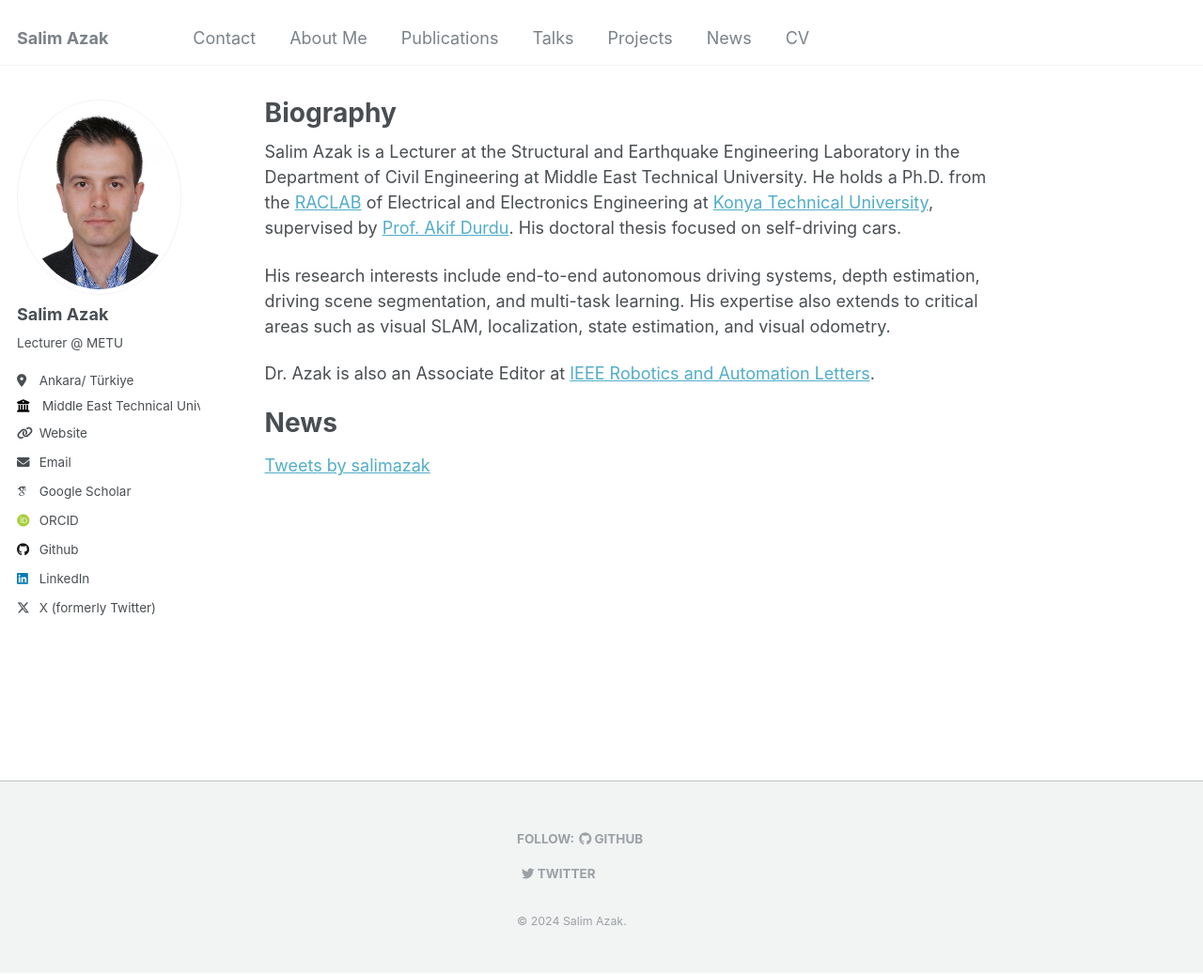
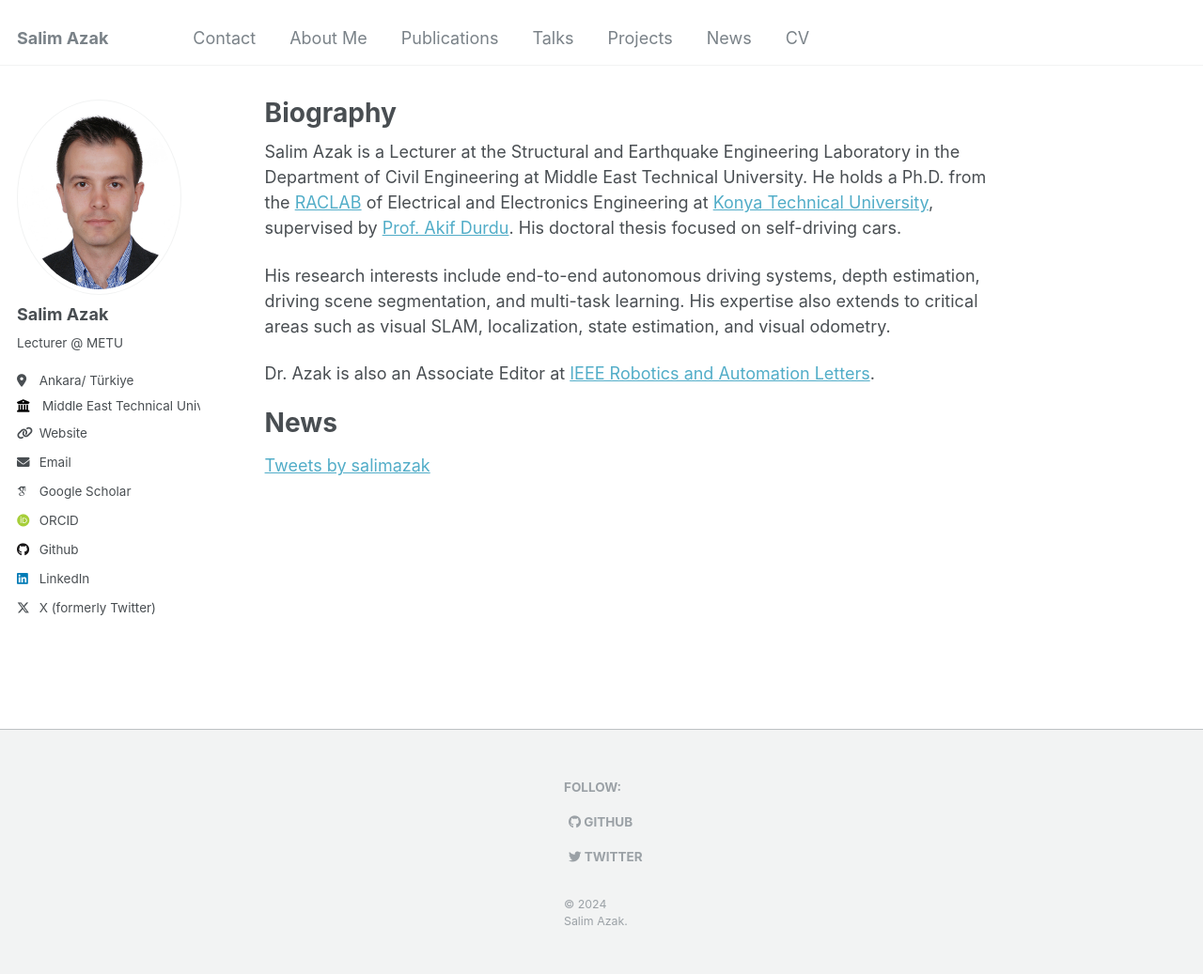
Before and after one commit to salimazak/salimazak.github.io, a Jekyll site: the page built from _pages/about.md, in a window 1280 px wide and 1037 px high. Shown: the whole window at 94% size. Built offline with Jekyll 4.4.1, drawn with Linux system fonts in a browser that asks for light colours; some web fonts are replaced; comment, search, counter and statistics services are not loaded.

Commit message:
Update main.scss

```diff
--- a/assets/css/main.scss
+++ b/assets/css/main.scss
@@ -48,13 +48,13 @@
 }
 /* Example CSS to make the footer narrower */
 .page__footer-follow {
-  max-width: 200px; /* Adjust this value as needed */
+  max-width: 100px; /* Adjust this value as needed */
   margin: 0 auto;   /* Centers the footer */
   padding: 10px;    /* Add padding for spacing */
 }
 
 .page__footer-copyright {
-  max-width: 200px; /* Adjust this value as needed */
+  max-width: 100px; /* Adjust this value as needed */
   margin: 0 auto;   /* Centers the copyright text */
   padding: 10px;    /* Add padding for spacing */
 }
```
